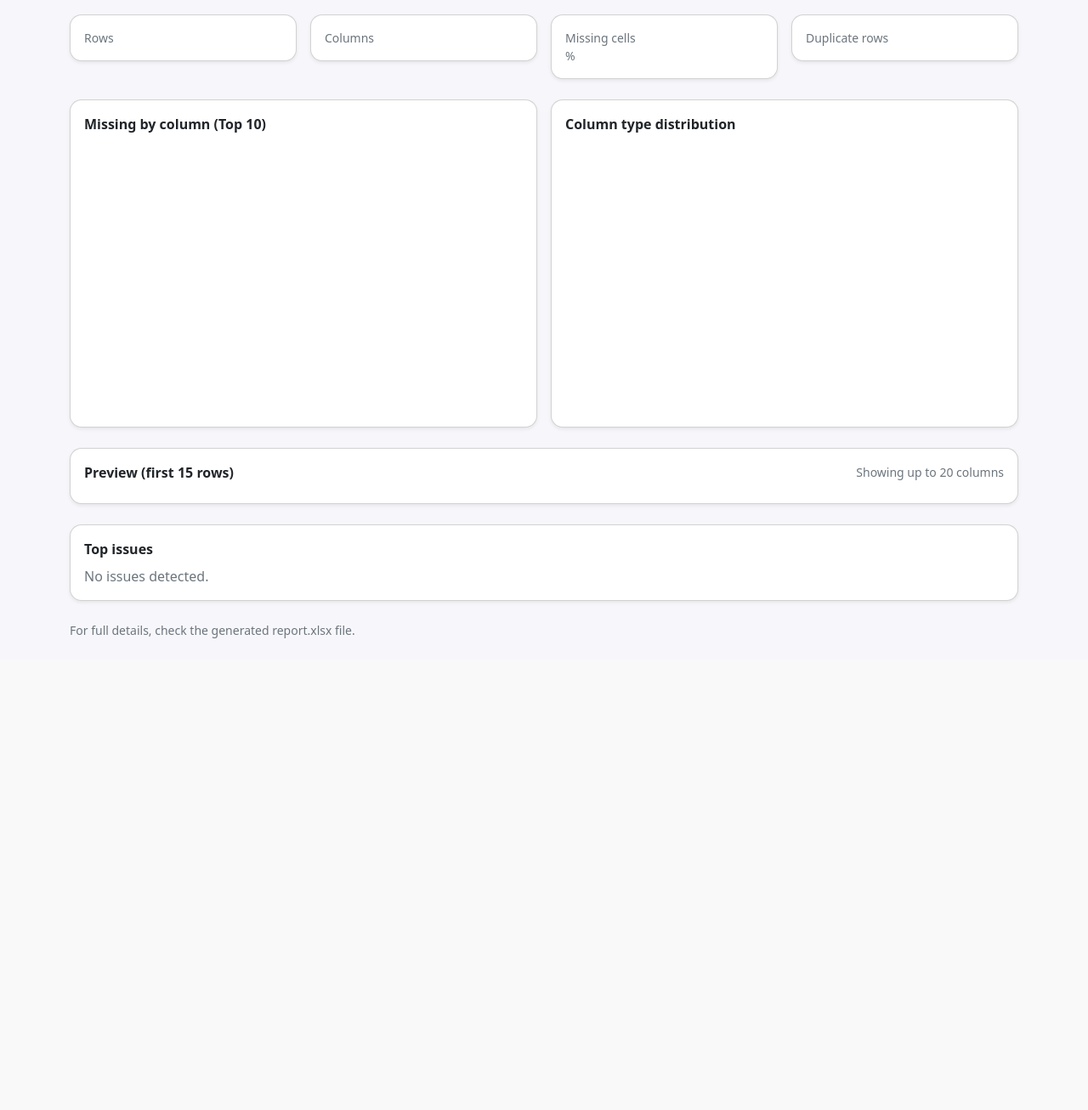
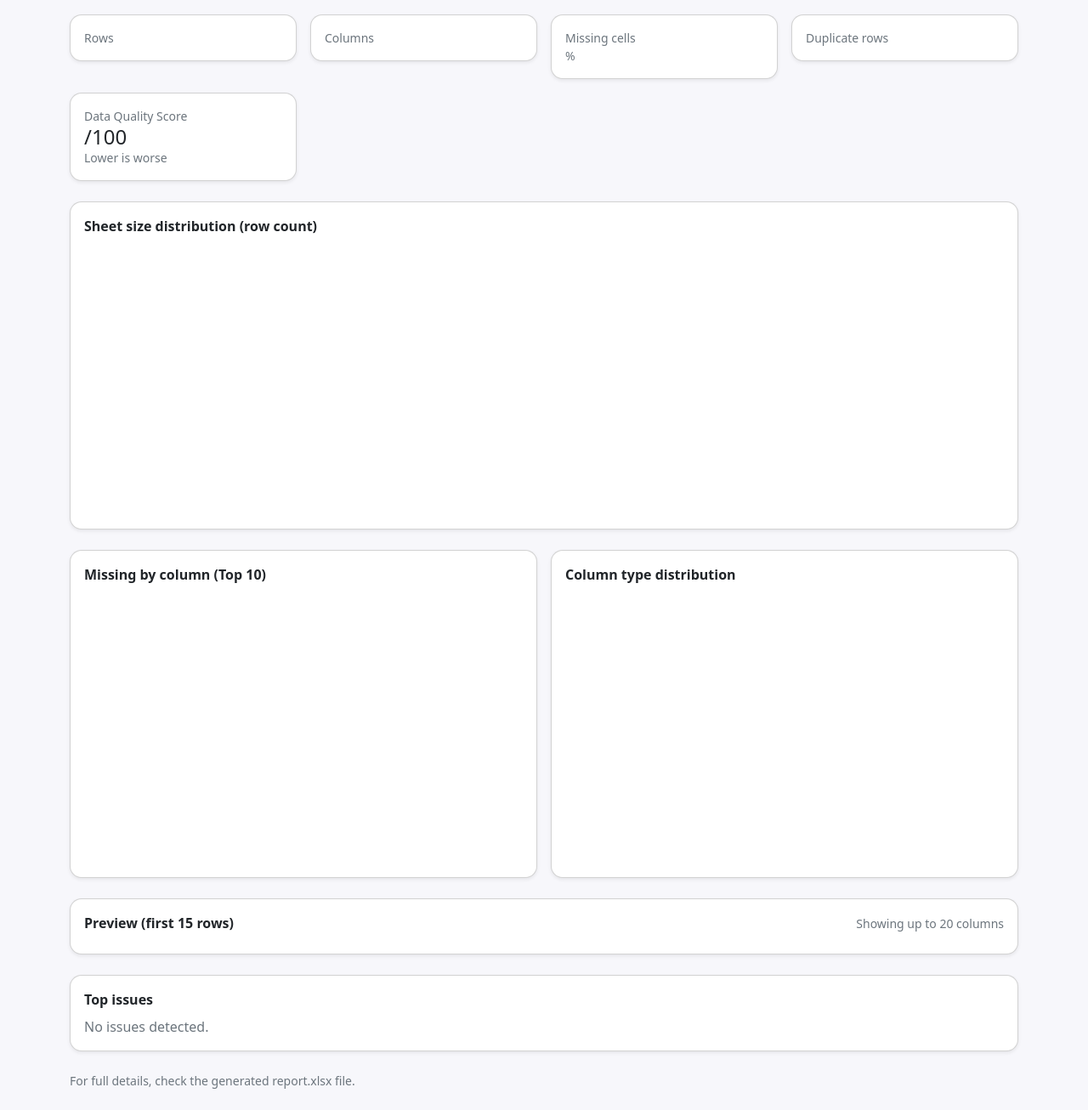
Before and after one commit to SSoulSociety/excel-data-profiler, a Python web app: template templates/report_template.html in a window 1280 px wide. Shown: the part 82-1388 px from the top of the page at 85% size. Before the commit the page ends 833 px from the top, so only its background shows below. Run offline with Jinja, Linux system fonts and the light colour scheme; the template is opened without the code that fills it, so the values that code supplies are empty; a map, chart or similar area stays blank.

Commit message:
Add data quality score card to HTML report (known small layout issue)

```diff
--- a/templates/report_template.html
+++ b/templates/report_template.html
@@ -1,5 +1,6 @@
 <!doctype html>
 <html lang="en">
+
 <head>
   <meta charset="utf-8" />
 
@@ -9,9 +10,17 @@
   <script src="https://cdn.jsdelivr.net/npm/chart.js@4.4.1/dist/chart.umd.min.js"></script>
 
   <style>
-    body { background: #f7f7fb; }
-    .card { border-radius: 14px; }
-    .muted { color: #6c757d; }
+    body {
+      background: #f7f7fb;
+    }
+
+    .card {
+      border-radius: 14px;
+    }
+
+    .muted {
+      color: #6c757d;
+    }
   </style>
 </head>
 
@@ -28,8 +37,8 @@
       </div>
     </div>
 
-    <div class="row g-3 mb-4">
-      <div class="col-12 col-md-6 col-lg-3">
+    <div class="row g-3 mb-4 align-items-stretch">
+      <div class="col-12 col-md-6 col-lg-3 h-100">
         <div class="card shadow-sm">
           <div class="card-body">
             <div class="muted small">Rows</div>
@@ -38,7 +47,7 @@
         </div>
       </div>
 
-      <div class="col-12 col-md-6 col-lg-3">
+      <div class="col-12 col-md-6 col-lg-3 h-100">
         <div class="card shadow-sm">
           <div class="card-body">
             <div class="muted small">Columns</div>
@@ -47,7 +56,7 @@
         </div>
       </div>
 
-      <div class="col-12 col-md-6 col-lg-3">
+      <div class="col-12 col-md-6 col-lg-3 h-100">
         <div class="card shadow-sm">
           <div class="card-body">
             <div class="muted small">Missing cells</div>
@@ -57,7 +66,7 @@
         </div>
       </div>
 
-      <div class="col-12 col-md-6 col-lg-3">
+      <div class="col-12 col-md-6 col-lg-3 h-100">
         <div class="card shadow-sm">
           <div class="card-body">
             <div class="muted small">Duplicate rows</div>
@@ -65,7 +74,30 @@
           </div>
         </div>
       </div>
+      <div class="col-12 col-md-6 col-lg-3">
+        <div class="card shadow-sm h-100">
+          <div class="card-body">
+            <div class="muted small">Data Quality Score</div>
+            <div class="h4 mb-0">{{ kpis.quality_score }}/100</div>
+            <div class="muted small">Lower is worse</div>
           </div>
+        </div>
+      </div>
+
+    </div>
+    <div class="row g-3 mb-4">
+      <div class="col-12">
+        <div class="card shadow-sm">
+          <div class="card-body">
+            <div class="fw-semibold mb-2">Sheet size distribution (row count)</div>
+            <div style="height:320px;">
+              <canvas id="chartSheetSizes"></canvas>
+            </div>
+          </div>
+        </div>
+      </div>
+    </div>
+
 
     <div class="row g-3 mb-4">
       <div class="col-12 col-lg-6">
@@ -163,6 +195,43 @@
       return document.getElementById(id);
     }
 
+    // 0) Sheet size distribution (bar chart)
+    (function () {
+      const c = getCanvas("chartSheetSizes");
+      if (!c || !charts || !charts.sheet_sizes) return;
+
+      new Chart(c, {
+        type: "bar",
+        data: {
+          labels: (charts.sheet_sizes.labels || []).map(shortLabel),
+          datasets: [{
+            label: "Row count",
+            data: charts.sheet_sizes.values || []
+          }]
+        },
+        options: {
+          responsive: true,
+          maintainAspectRatio: false,
+          plugins: {
+            legend: { display: false },
+            tooltip: {
+              callbacks: {
+                title: function (items) {
+                  const i = items && items.length ? items[0].dataIndex : 0;
+                  const full = (charts.sheet_sizes.labels || [])[i] || "";
+                  return full;
+                }
+              }
+            }
+          },
+          scales: {
+            y: { beginAtZero: true }
+          }
+        }
+      });
+    })();
+
+
     // 1) Top missing (horizontal bar)
     (function () {
       const c = getCanvas("chartTopMissing");
@@ -185,12 +254,12 @@
             legend: { display: false },
             tooltip: {
               callbacks: {
-              title: function(items) {
+                title: function (items) {
                   const i = items && items.length ? items[0].dataIndex : 0;
                   const full = (charts.top_missing.labels || [])[i] || "";
                   return full;
                 },
-              label: function(item) {
+                label: function (item) {
                   const v = item.parsed.x;
                   return " " + v + "%";
                 }
@@ -200,7 +269,7 @@
           scales: {
             x: {
               beginAtZero: true,
-            ticks: { callback: function(v) { return v + "%"; } }
+              ticks: { callback: function (v) { return v + "%"; } }
             },
             y: { ticks: { autoSkip: false } }
           }
@@ -232,4 +301,5 @@
   </script>
 
 </body>
+
 </html>
```
Also changed, not shown: app/core.py (+13 -0 lines). Lines whose indentation alone changed are shown as unchanged.
